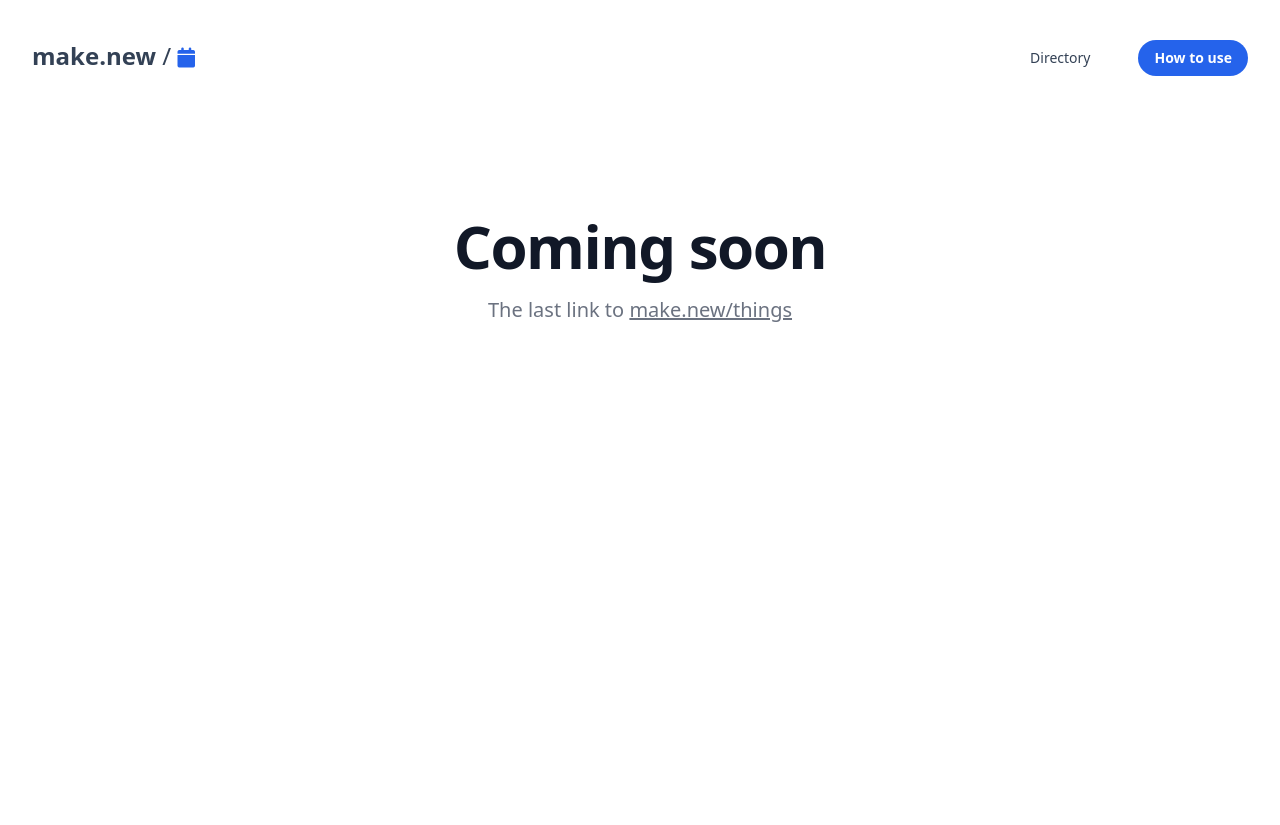
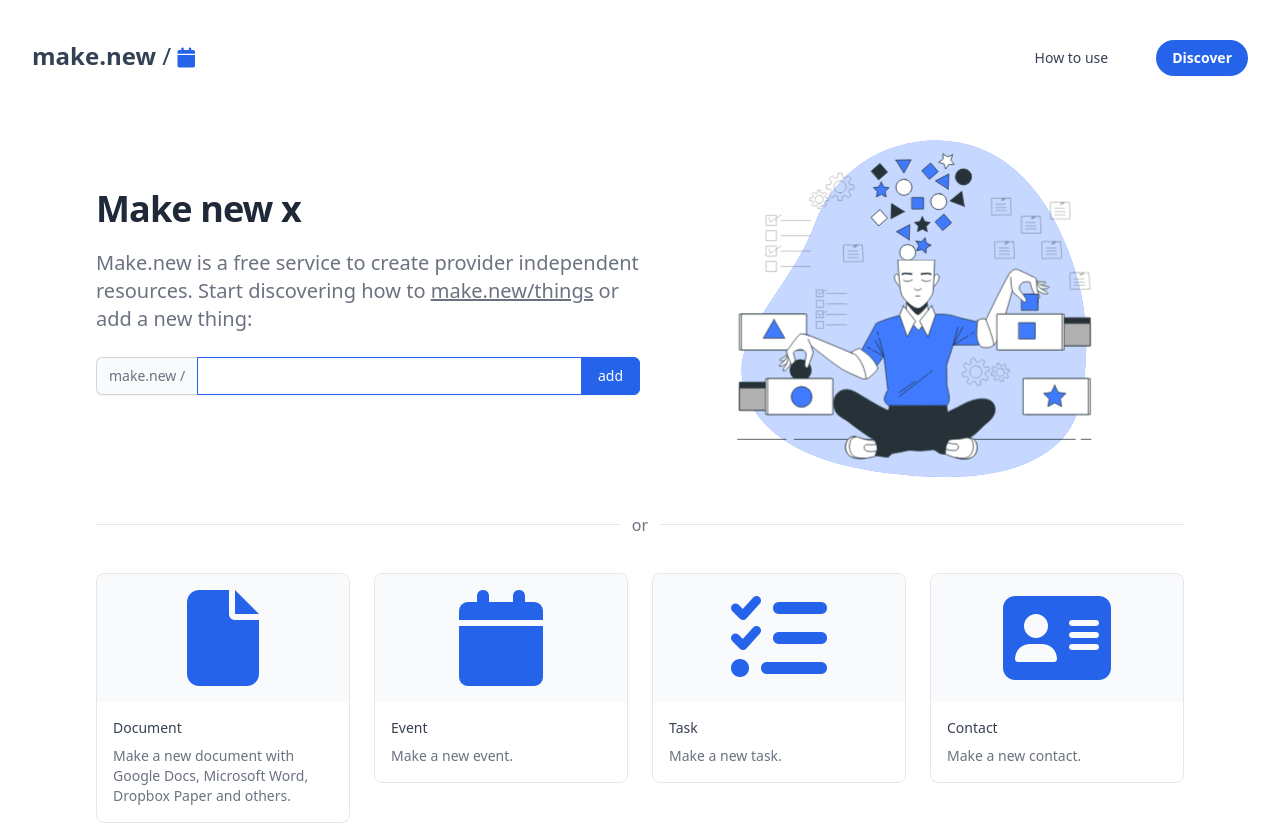
Before and after one commit to actionshq/make-new, a Vue app: page / in a window 1280 px wide. Shown: the top 825 px of the page. Before the commit the page ends 800 px from the top, so only its background shows below. Built offline with nearby package versions, Linux system fonts and the light colour scheme.

Commit message:
feat: update index

```diff
--- a/src/views/Index.vue
+++ b/src/views/Index.vue
@@ -5,28 +5,54 @@
                 <Logo :actions="actions" />
                 <div class="flex items-center gap-x-5 md:gap-x-8">
                     <a class="hidden md:inline rounded-full py-2 px-4 text-sm text-slate-700 hover:bg-slate-100 hover:text-slate-900"
-                        href="/#">Directory</a>
+                        href="/#">How to use</a>
                     <a class="rounded-full py-2 px-4 text-sm font-semibold focus:outline-none focus-visible:outline-2 focus-visible:outline-offset-2 bg-blue-600 text-white hover:bg-blue-500  focus-visible:outline-blue-600"
-                        href="/#">How to use</a>
+                        href="/#">Discover</a>
                 </div>
             </nav>
         </div>
     </header>
-    <main>
-        <div class="bg-white">
-            <div class="mx-auto max-w-7xl py-16 px-6 sm:py-24 lg:px-8">
-                <div class="text-center">
-                    <p class="mt-1 text-4xl font-bold tracking-tight text-gray-900 sm:text-5xl lg:text-6xl">Coming soon</p>
-                    <p class="mx-auto mt-5 max-w-xl text-xl text-gray-500">
-                        The last link to <a href="/things" class="underline">make.new/things</a>
+    <main class="mx-auto max-w-6xl px-4 sm:px-6 lg:px-8 ">
+        <div class="flex flex-wrap-reverse justify-center">
+            <div class="flex items-center w-full md:w-1/2">
+                <div class="max-w-2xl mb-8">
+                    <h1
+                        class="text-4xl font-bold tracking-tight text-gray-800 lg:text-4xl dark:text-white">
+                        Make new x</h1>
+                    <p class="py-5 text-xl leading-normal text-gray-500 lg:text-xl dark:text-gray-300">
+                        Make.new is a free service to create provider independent resources. Start discovering how to <a
+                            href="/things" class="underline">make.new/things</a> or add a new thing:
                     </p>
+                    <div class="mt-1 flex rounded-md shadow-sm">
+                        <div class="relative flex flex-grow items-stretch focus-within:z-10">
+                            <span
+                                class="inline-flex items-center rounded-l-md border border-r-0 border-gray-300 bg-gray-50 px-3 text-gray-500 sm:text-sm">make.new&nbsp;/</span>
+                            <input type="text" name="username" id="username" autocomplete="off" autofocus
+                                class="block w-full border-gray-300 focus:border-blue-600 focus:ring-0 sm:text-sm" />
+                        </div>
+                        <button type="button"
+                            class="relative -ml-px inline-flex items-center space-x-2 rounded-r-md border border-blue-600 bg-blue-600 px-4 py-2 text-sm font-medium text-white hover:bg-blue-500 focus:border-indigo-500 focus:outline-none focus:ring-1 focus:ring-indigo-500">
+                            <span>add</span>
+                        </button>
+                    </div>
                 </div>
             </div>
+            <Illustration class="flex items-center w-full md:w-1/2 max-h-96" />
         </div>
+        <div class="inline-flex items-center justify-center w-full">
+            <hr class="w-full h-px my-6 bg-gray-200 border-0 dark:bg-gray-700">
+            <span
+                class="absolute px-3 text-gray-500 -translate-x-1/2 bg-white left-1/2 dark:text-white dark:bg-gray-900 select-none">or</span>
+        </div>
+        <section class="mt-6 grid grid-cols-2 gap-4 sm:grid-cols-3 sm:gap-6 lg:grid-cols-4">
+            <ActionCard v-for="action in actions" :action="action" />
+        </section>
     </main>
 </template>
 
 <script setup lang="ts">
+import ActionCard from '@/components/ActionCard.vue';
+import Illustration from '@/components/Illustration.vue';
 import Logo from '@/components/Logo.vue';
 import actions from "@/data/actions.json"
 </script>
```
